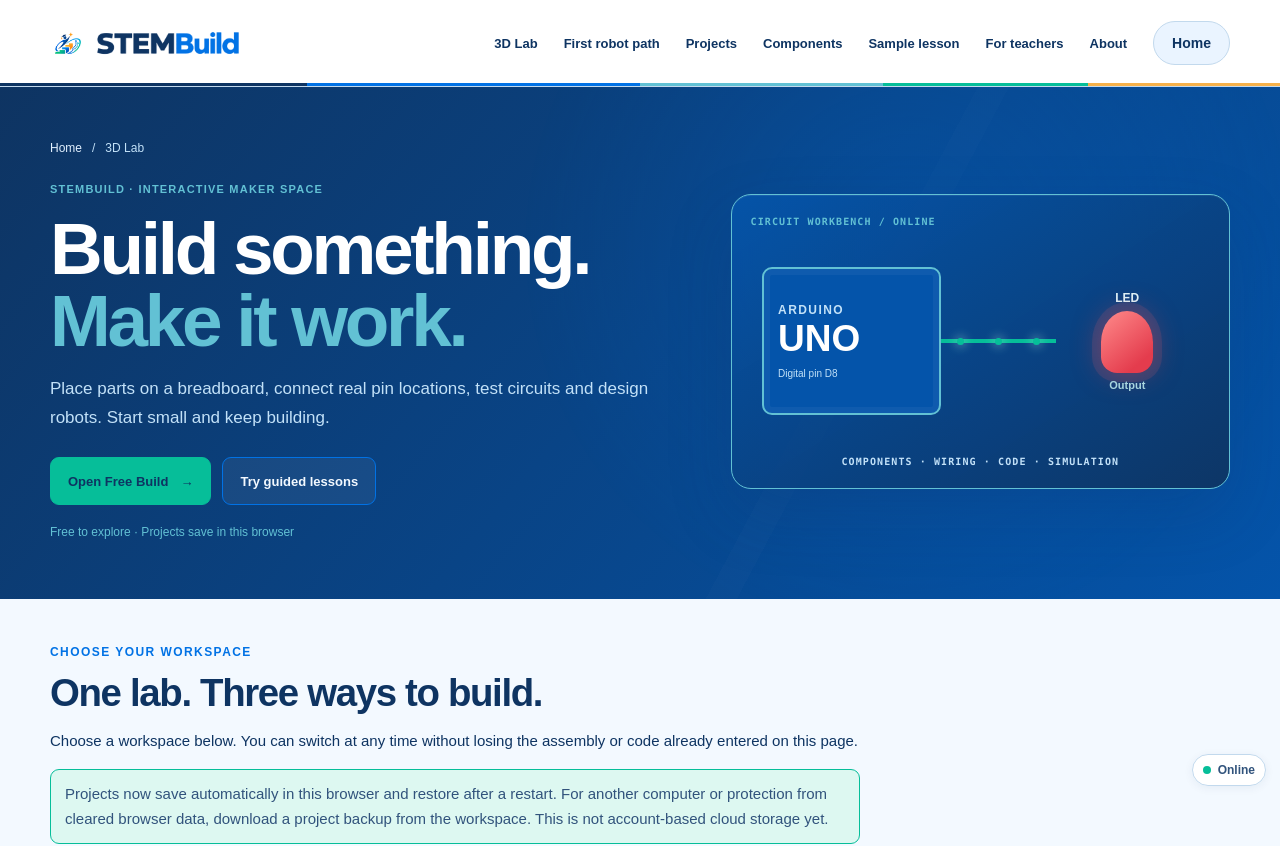
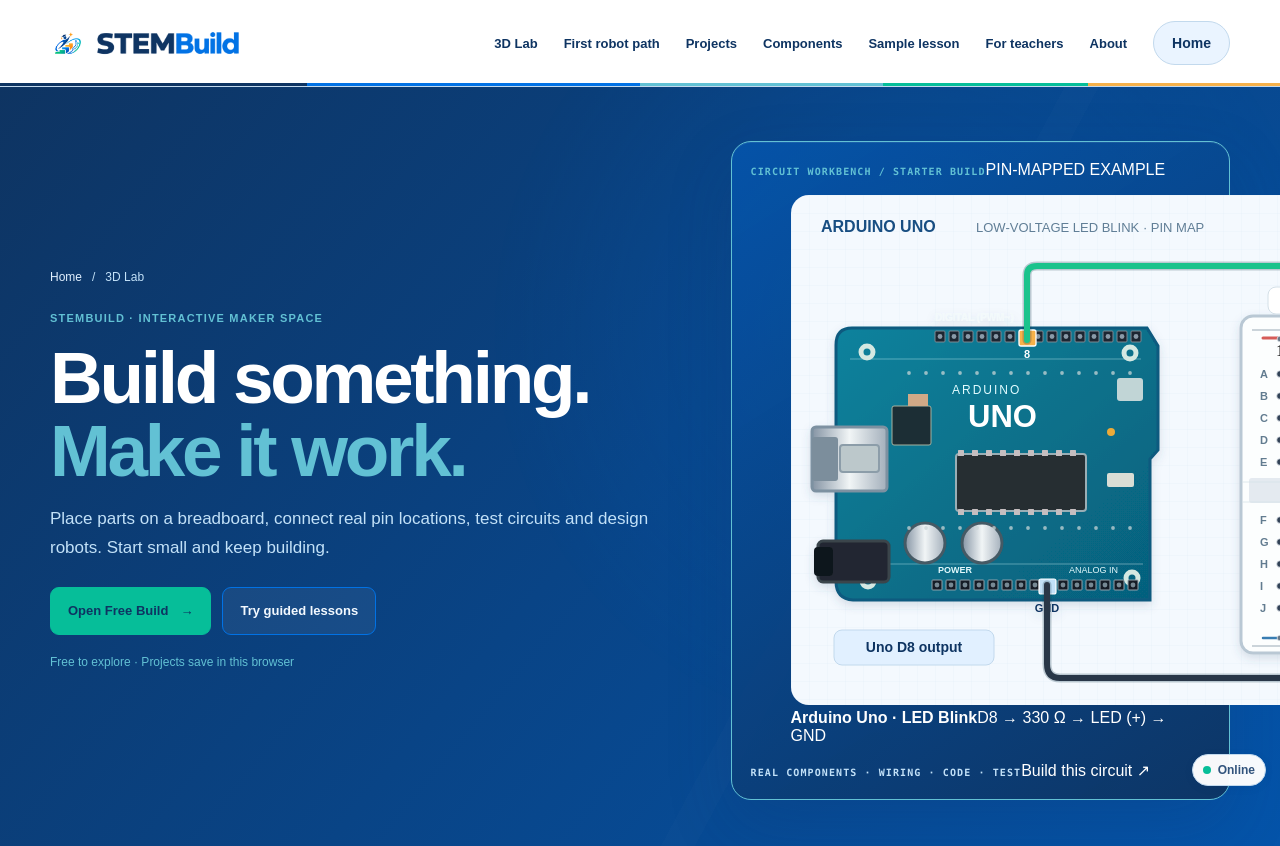
Before and after one commit to cath365/STEMBuild-, a Next.js app: page /3d-lab in a window 1280 px wide. Shown: the top 846 px of the page. Built offline with nearby package versions, Linux system fonts and the light colour scheme.

Commit message:
ux: replace abstract hero with authentic pin-mapped Arduino breadboard circuit illustration

```diff
--- a/src/app/3d-lab/page.tsx
+++ b/src/app/3d-lab/page.tsx
@@ -1,5 +1,6 @@
 import type { Metadata } from "next";
 import Link from "next/link";
+import Image from "next/image";
 import { PublicHeader } from "@/components/public-header";
 import { PublicFooter } from "@/components/public-footer";
 import { LabModeSelector } from "@/components/lab-mode-selector";
@@ -26,14 +27,29 @@ export default function ThreeDLabPage() {
             </div>
             <p className="lab-ux-hero-footnote">Free to explore · Projects save in this browser</p>
           </div>
-          <div className="lab-ux-hero-visual free" aria-label="Illustration of connected electronic circuit modules">
-            <span className="lab-ux-diagram-top">CIRCUIT WORKBENCH / ONLINE</span>
-            <div className="lab-ux-circuit-diagram" aria-hidden="true">
-              <div className="lab-ux-uno"><span>ARDUINO</span><strong>UNO</strong><small>Digital pin D8</small></div>
-              <span className="lab-ux-trace"><i/><i/><i/></span>
-              <div className="lab-ux-led"><span>LED</span><i/><small>Output</small></div>
+          <div className="lab-ux-hero-visual free circuit-hero" aria-label="Arduino Uno LED blink circuit wiring preview">
+            <div className="circuit-hero-head">
+              <span className="lab-ux-diagram-top">CIRCUIT WORKBENCH / STARTER BUILD</span>
+              <span className="circuit-hero-check">PIN-MAPPED EXAMPLE</span>
             </div>
-            <span className="lab-ux-diagram-bottom">COMPONENTS · WIRING · CODE · SIMULATION</span>
+            <figure className="circuit-hero-figure">
+              <Image
+                className="circuit-hero-picture"
+                src="/illustrations/arduino-uno-led-breadboard.svg"
+                width={920}
+                height={510}
+                priority
+                alt="Realistic Fritzing-style Arduino Uno LED blink wiring: D8 to a 330 ohm resistor across the breadboard centre gap, to the LED anode, and the LED cathode to Arduino GND."
+              />
+              <figcaption>
+                <strong>Arduino Uno · LED Blink</strong>
+                <span>D8 → 330 Ω → LED (+) → GND</span>
+              </figcaption>
+            </figure>
+            <div className="circuit-hero-bottom">
+              <span className="lab-ux-diagram-bottom">REAL COMPONENTS · WIRING · CODE · TEST</span>
+              <a href="#workbench" className="circuit-hero-link">Build this circuit <span aria-hidden="true">↗</span></a>
+            </div>
           </div>
         </div>
       </section>
```
